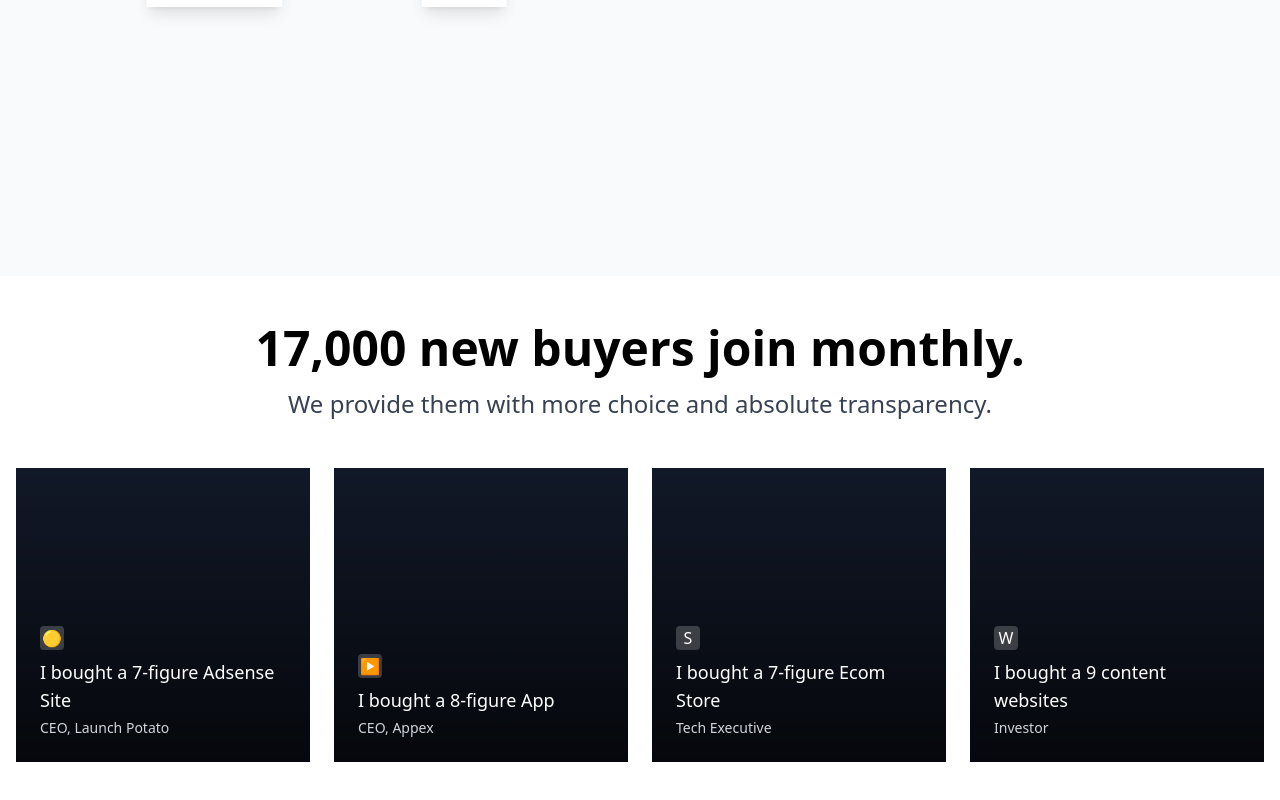
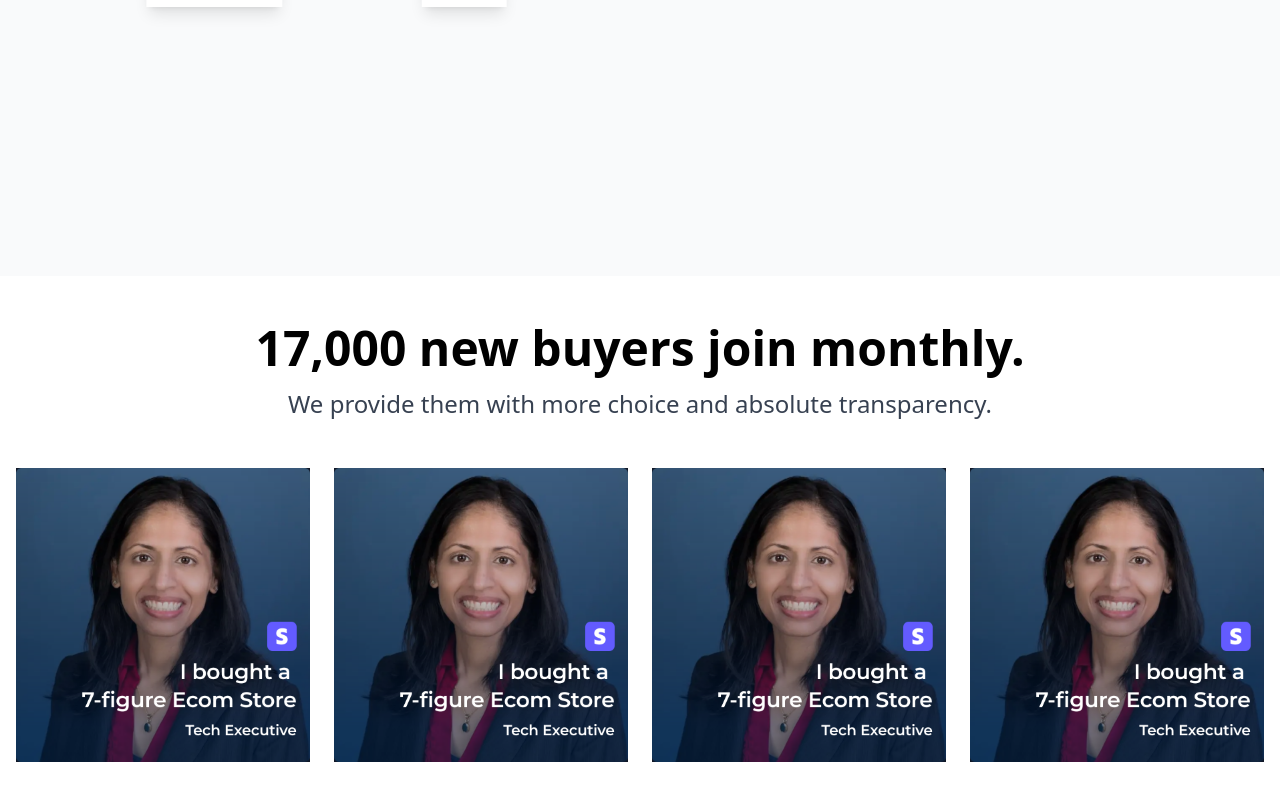
Before and after one commit to remote-cto/now-tnv, a Next.js app: page / in a window 1280 px wide. Shown: the part 592-1392 px from the top of the page. Built offline with nearby package versions, Linux system fonts and the light colour scheme.

Commit message:
Testimonial Updated

```diff
--- a/app/components/Testimonial.tsx
+++ b/app/components/Testimonial.tsx
@@ -1,37 +1,11 @@
 import React from 'react';
+import Image from 'next/image';
 
-interface TestimonialCard {
-  purchaseType: string;
-  role: string;
-  company: string;
-  icon?: string;
-}
-
-const testimonialData: TestimonialCard[] = [
-  {
-    purchaseType: '7-figure Adsense Site',
-    role: 'CEO',
-    company: 'Launch Potato',
-    icon: '🟡'
-  },
-  {
-    purchaseType: '8-figure App',
-    role: 'CEO',
-    company: 'Appex',
-    icon: '▶️'
-  },
-  {
-    purchaseType: '7-figure Ecom Store',
-    role: 'Tech Executive',
-    company: '',
-    icon: 'S'
-  },
-  {
-    purchaseType: '9 content websites',
-    role: 'Investor',
-    company: '',
-    icon: 'W'
-  }
+const testimonialImages = [
+  '/images/TM.png',
+  '/images/TM.png',
+  '/images/TM.png',
+  '/images/TM.png',
 ];
 
 const Testimonial = () => {
@@ -47,33 +21,21 @@ const Testimonial = () => {
         </p>
       </div>
 
-      {/* Testimonial Cards Grid */}
+      {/* Testimonial Images Grid */}
       <div className="grid grid-cols-1 md:grid-cols-2 lg:grid-cols-4 gap-6">
-        {testimonialData.map((item, index) => (
+        {testimonialImages.map((imageSrc, index) => (
           <div
             key={index}
             className="relative aspect-square rounded-lg overflow-hidden bg-gray-900 group hover:opacity-95 transition-opacity"
           >
-            {/* Background Gradient Overlay */}
-            <div className="absolute inset-0 bg-gradient-to-t from-black/70 to-transparent z-10" />
-
-            {/* Content */}
-            <div className="absolute bottom-0 left-0 right-0 p-6 z-20 text-white">
-              <div className="mb-2">
-                {item.icon && (
-                  <span className="inline-block w-6 h-6 text-center leading-6 bg-white/20 rounded">
-                    {item.icon}
-                  </span>
-                )}
-              </div>
-              <p className="text-lg font-medium mb-1">
-                I bought a {item.purchaseType}
-              </p>
-              <div className="text-sm text-gray-300">
-                {item.role}
-                {item.company && `, ${item.company}`}
-              </div>
-            </div>
+            {/* Background Image */}
+            <Image
+              src={imageSrc}
+              alt={`Testimonial ${index + 1}`}
+              layout="fill"
+              objectFit="cover"
+              quality={80}
+            />
           </div>
         ))}
       </div>
```
